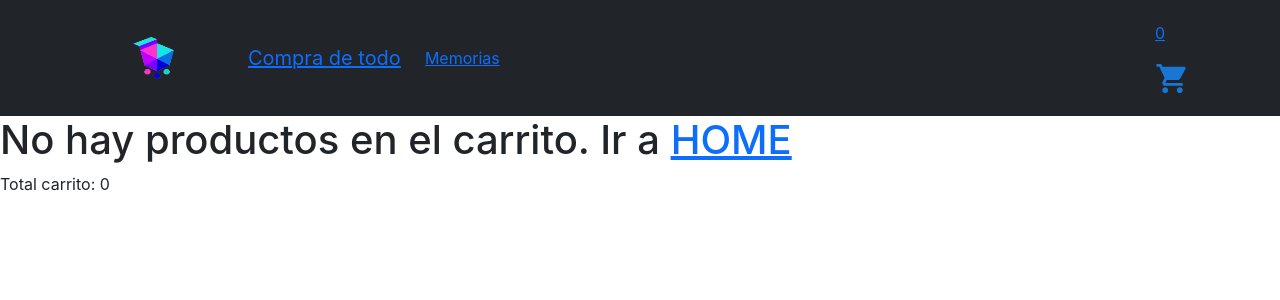
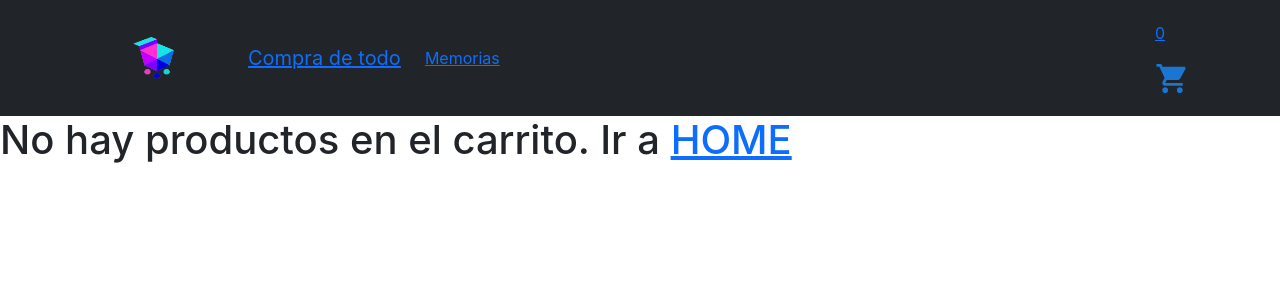
Before and after one commit to salo2019/eCommerceComputerFernandoSalomone, a React (Create React App) app: page /cart in a window 1280 px wide. Shown: the top 300 px of the page. Built offline with nearby package versions, Linux system fonts and the light colour scheme.

Commit message:
se agrega clear

```diff
--- a/src/Componentes/Contenedor/CartView/Cart.js
+++ b/src/Componentes/Contenedor/CartView/Cart.js
@@ -9,7 +9,7 @@ import { CartItemView } from "./CartItemView";
 export const Cart = () => {
 
     //me quedo con lo que necesito
-    const { cart, total } = useContext(Context);
+    const { cart, total, clear } = useContext(Context);
 
     return (
         <>
@@ -21,9 +21,10 @@ export const Cart = () => {
             <>
                 {cart.map((prod) =>
                 <CartItemView id={prod.id} titulo={prod.title} cantidad={prod.cantidad} precioUnidad={prod.price} total={prod.price * prod.cantidad}/>)}
+                <span>Total carrito: {total}</span><br></br>
+                <button onClick={()=> clear()}>Vaciar carrito</button>
             </>
         )}
-        <span>Total carrito: {total}</span>
         </>
         )
 }
```
